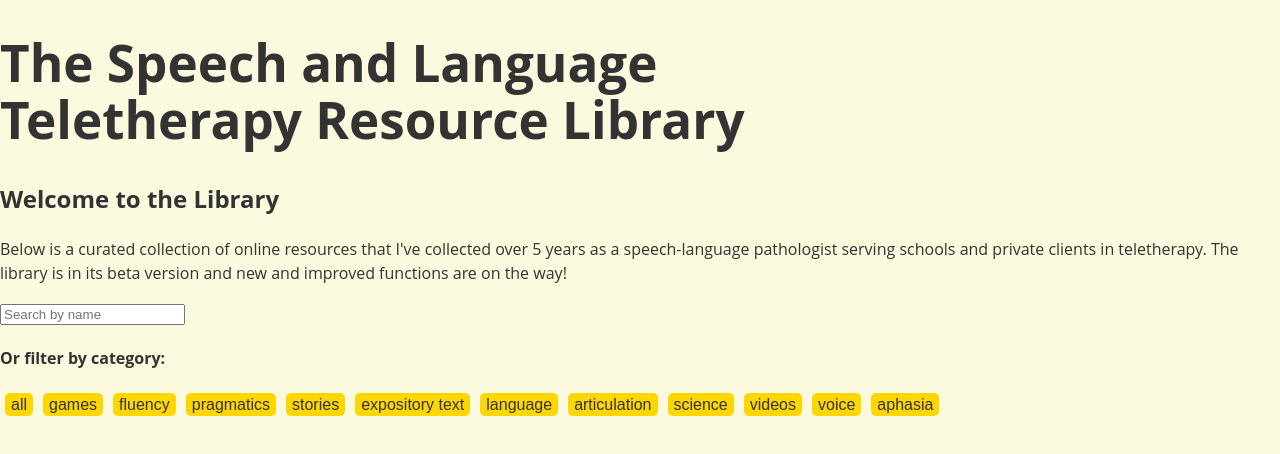
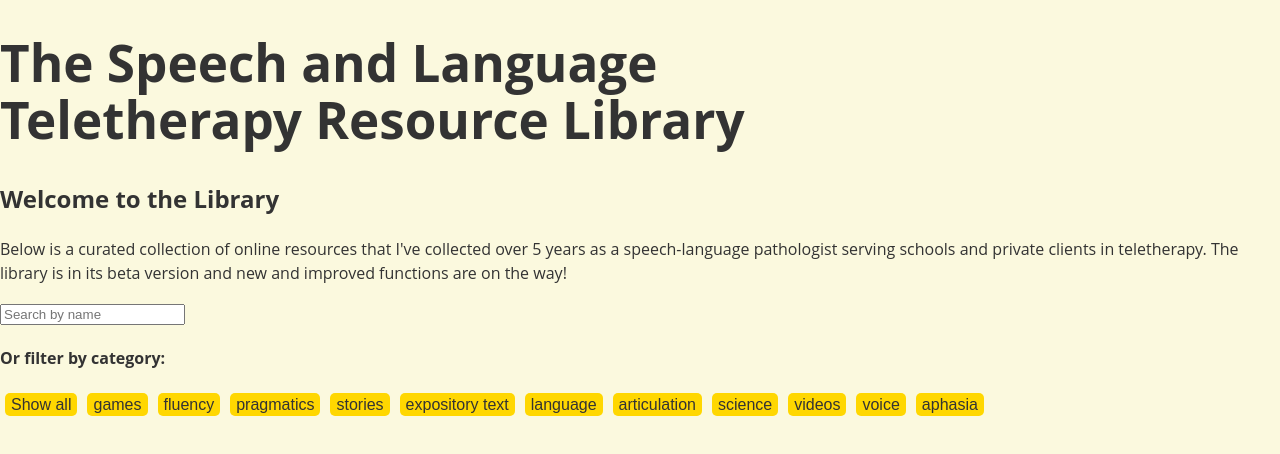
Before and after one commit to Amy-Pr/therapy-resource-library-react-vite, a React (Vite) app: page / in a window 1280 px wide. Shown: the top 454 px of the page. Built offline with nearby package versions, Linux system fonts and the light colour scheme.

Commit message:
add show all filter without styling

```diff
--- a/src/Filters.jsx
+++ b/src/Filters.jsx
@@ -4,12 +4,17 @@ import Card from './Card';
 
 function Filters({data}) {
     const [selectedFilters, setSelectedFilters] = useState([])
+    const [showAll, setShowAll] = useState(false)
 
-    const filtersArray = ['all', 'games', 'fluency', 'pragmatics', 'stories', 'expository text', 'language', 'articulation', 'science',
+    const filtersArray = ['games', 'fluency', 'pragmatics', 'stories', 'expository text', 'language', 'articulation', 'science',
     'videos', 'voice', 'aphasia'];
 
+    const handleShowAll = (e) => {
+      setShowAll(e.target.checked);
+      setSelectedFilters(e.target.checked ? filtersArray : []);
+    };
+
     const handleFilterSelection = (e) => {
-
         const filterName = e.target.name;
         //If the filter chip is selected, place the name in state array, otherwise keep only the values that do NOT equal that filter name
         if (e.target.checked) {
@@ -39,7 +44,15 @@ function Filters({data}) {
                     <div className="">
                         <h4>Or filter by category:</h4>
                         {/* TODO: Separate "all" filter to show all cards; remove "all" tag from cards */}
-
+                        <label className={updateCheckedStyles}>Show all
+                          <input
+                                  className="selector"
+                                  name="show all"
+                                  type="checkbox"
+                                  onChange={handleShowAll}
+                                  checked={showAll}
+                          />
+                        </label>
                         {filtersArray.map((selector) => (
                             <label key={selector} className={updateCheckedStyles(selector)}>
                                 {selector}
```
